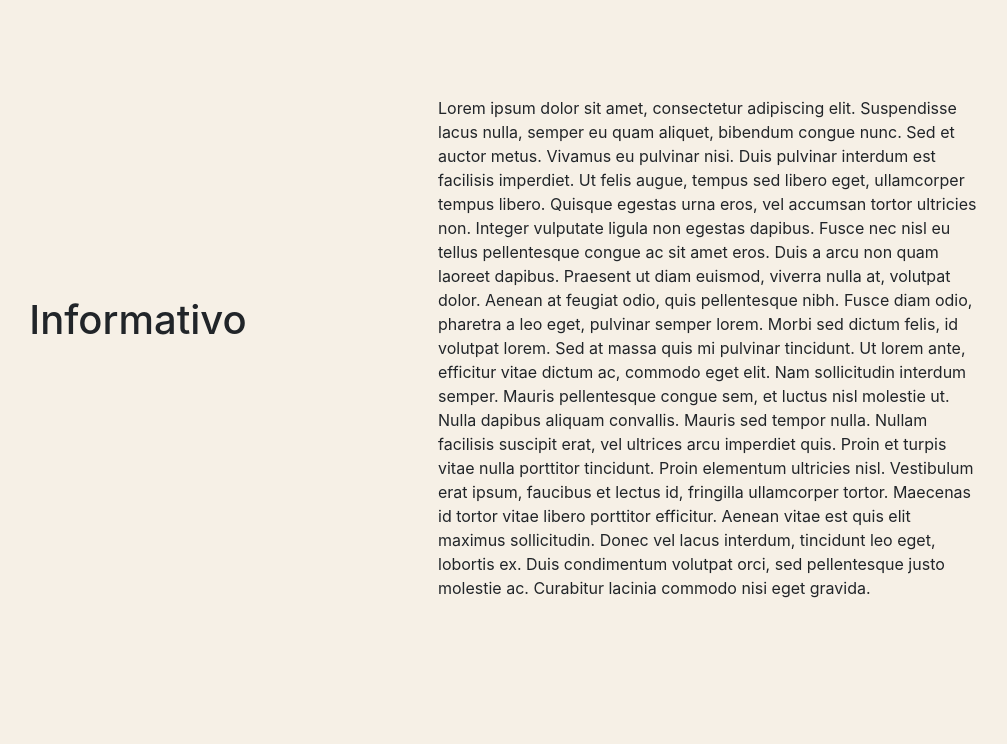
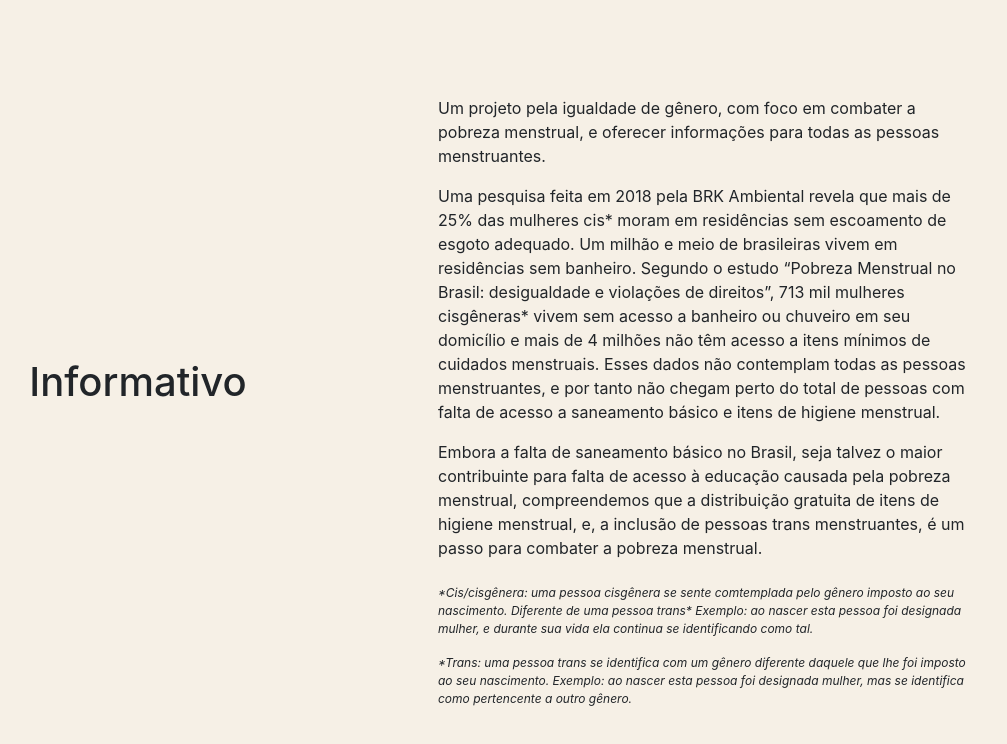
Before and after one commit to niashi/projeto-lunacao-front, an Angular app: page /educativo in a window 1280 px wide. Before the commit this address led to /. Shown: the top 744 px of the page, without its empty margins (217-1224 px from the left). Built offline with nearby package versions, Linux system fonts and the light colour scheme.

Commit message:
educativo textos

```diff
--- a/src/app/app-routing.module.ts
+++ b/src/app/app-routing.module.ts
@@ -1,7 +1,20 @@
+
 import { NgModule } from '@angular/core';
 import { RouterModule, Routes } from '@angular/router';
+import { LoginComponent } from './login/login.component';
+import { CadastrarComponent } from './cadastrar/cadastrar.component';
+import { EducativoComponent } from './educativo/educativo.component';
 
-const routes: Routes = [];
+const routes: Routes = [
+
+  {path:'' , redirectTo: 'educativo' , pathMatch: 'full'},
+
+  {path:'login' , component: LoginComponent},
+
+  {path:'cadastrar',component:CadastrarComponent},
+
+  {path:'educativo' , component: EducativoComponent}
+]
 
 @NgModule({
   imports: [RouterModule.forRoot(routes)],
--- a/src/app/app.component.html
+++ b/src/app/app.component.html
@@ -1 +1 @@
-<app-educativo></app-educativo>
+<router-outlet></router-outlet>
--- a/src/app/educativo/educativo.component.css
+++ b/src/app/educativo/educativo.component.css
@@ -6,3 +6,12 @@
     min-width: 100%;
     min-height: 100%;
 }
+
+.p1{
+    font-size: 22px;
+}
+
+.p1-1 {
+    font-size: 12px;
+    font-style: italic;
+}
--- a/src/app/educativo/educativo.component.html
+++ b/src/app/educativo/educativo.component.html
@@ -1,14 +1,32 @@
 <div class="bg-color">
 <div class="container">
-    <div class="row mt-5">
+    <div class="row">
         <div class="col-md-6 d-flex justify-content-center align-items-center">
             <div>
                 <h1 class="text-center">Informativo</h1></div>
         </div>
-        <div class="col-md-6 mt-5">
-            <div>Lorem ipsum dolor sit amet, consectetur adipiscing elit. Suspendisse lacus nulla, semper eu quam aliquet, bibendum congue nunc. Sed et auctor metus. Vivamus eu pulvinar nisi. Duis pulvinar interdum est facilisis imperdiet. Ut felis augue, tempus sed libero eget, ullamcorper tempus libero. Quisque egestas urna eros, vel accumsan tortor ultricies non. Integer vulputate ligula non egestas dapibus. Fusce nec nisl eu tellus pellentesque congue ac sit amet eros. Duis a arcu non quam laoreet dapibus. Praesent ut diam euismod, viverra nulla at, volutpat dolor. Aenean at feugiat odio, quis pellentesque nibh. Fusce diam odio, pharetra a leo eget, pulvinar semper lorem. Morbi sed dictum felis, id volutpat lorem. Sed at massa quis mi pulvinar tincidunt. Ut lorem ante, efficitur vitae dictum ac, commodo eget elit.
+        <div class="col-md-6  mt-5 mb-5">
+            <div>
+                <p class="mt-5">Um projeto pela igualdade de gênero, com foco em combater a pobreza menstrual, e oferecer informações para todas as pessoas menstruantes.</p>
 
-                Nam sollicitudin interdum semper. Mauris pellentesque congue sem, et luctus nisl molestie ut. Nulla dapibus aliquam convallis. Mauris sed tempor nulla. Nullam facilisis suscipit erat, vel ultrices arcu imperdiet quis. Proin et turpis vitae nulla porttitor tincidunt. Proin elementum ultricies nisl. Vestibulum erat ipsum, faucibus et lectus id, fringilla ullamcorper tortor. Maecenas id tortor vitae libero porttitor efficitur. Aenean vitae est quis elit maximus sollicitudin. Donec vel lacus interdum, tincidunt leo eget, lobortis ex. Duis condimentum volutpat orci, sed pellentesque justo molestie ac. Curabitur lacinia commodo nisi eget gravida.</div>
+                <p>Uma pesquisa feita em 2018 pela BRK Ambiental  revela que mais de 25% das mulheres cis* moram em residências sem escoamento de esgoto adequado. Um milhão e meio de brasileiras vivem em residências sem banheiro.
+
+                Segundo o estudo “Pobreza Menstrual no Brasil: desigualdade e violações de direitos”, 713 mil mulheres cisgêneras* vivem sem acesso a banheiro ou chuveiro em seu domicílio e mais de 4 milhões não têm acesso a itens mínimos de cuidados menstruais.
+
+                Esses dados não contemplam todas as pessoas menstruantes, e por tanto não chegam perto do total de pessoas com falta de acesso a saneamento básico e itens de higiene menstrual.</p>
+
+                <p> Embora a falta de saneamento básico no Brasil, seja talvez o maior contribuinte para falta de acesso à educação causada pela pobreza menstrual, compreendemos que a distribuição gratuita de itens de higiene menstrual, e, a inclusão de pessoas trans menstruantes, é um passo para combater a pobreza menstrual.
+                </p>
+
+                <p class=" mt-4 p1-1">*Cis/cisgênera: uma pessoa cisgênera se sente comtemplada pelo gênero imposto ao seu nascimento. Diferente de uma pessoa trans*
+                Exemplo: ao nascer esta pessoa foi designada mulher, e durante sua vida ela continua se identificando como tal.</p>
+                <p class="p1-1">
+                *Trans: uma pessoa trans se identifica com um gênero diferente daquele que lhe foi imposto ao seu nascimento.
+                Exemplo: ao nascer esta pessoa foi designada mulher, mas se identifica como pertencente a outro gênero.
+                </p>
+
+
+                </div>
         </div>
     </div>
 </div>
```
